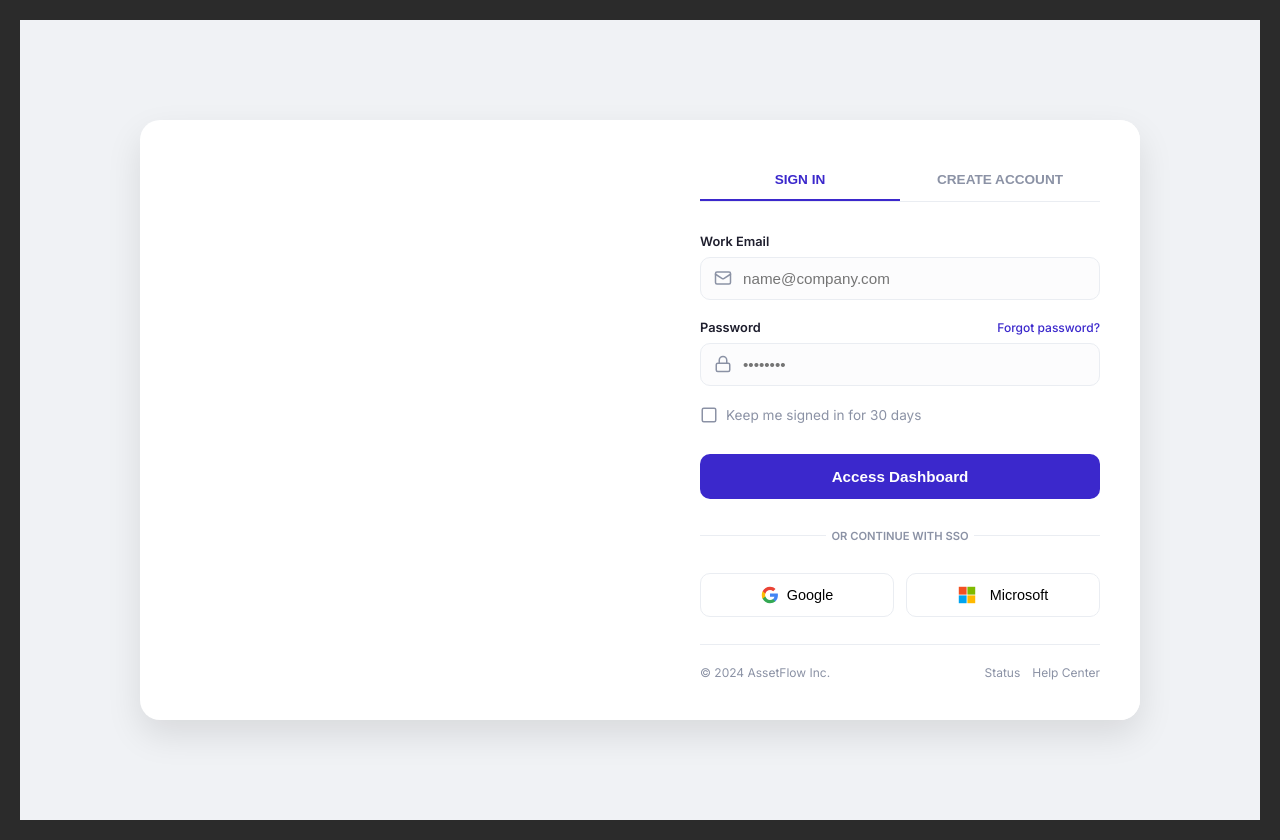
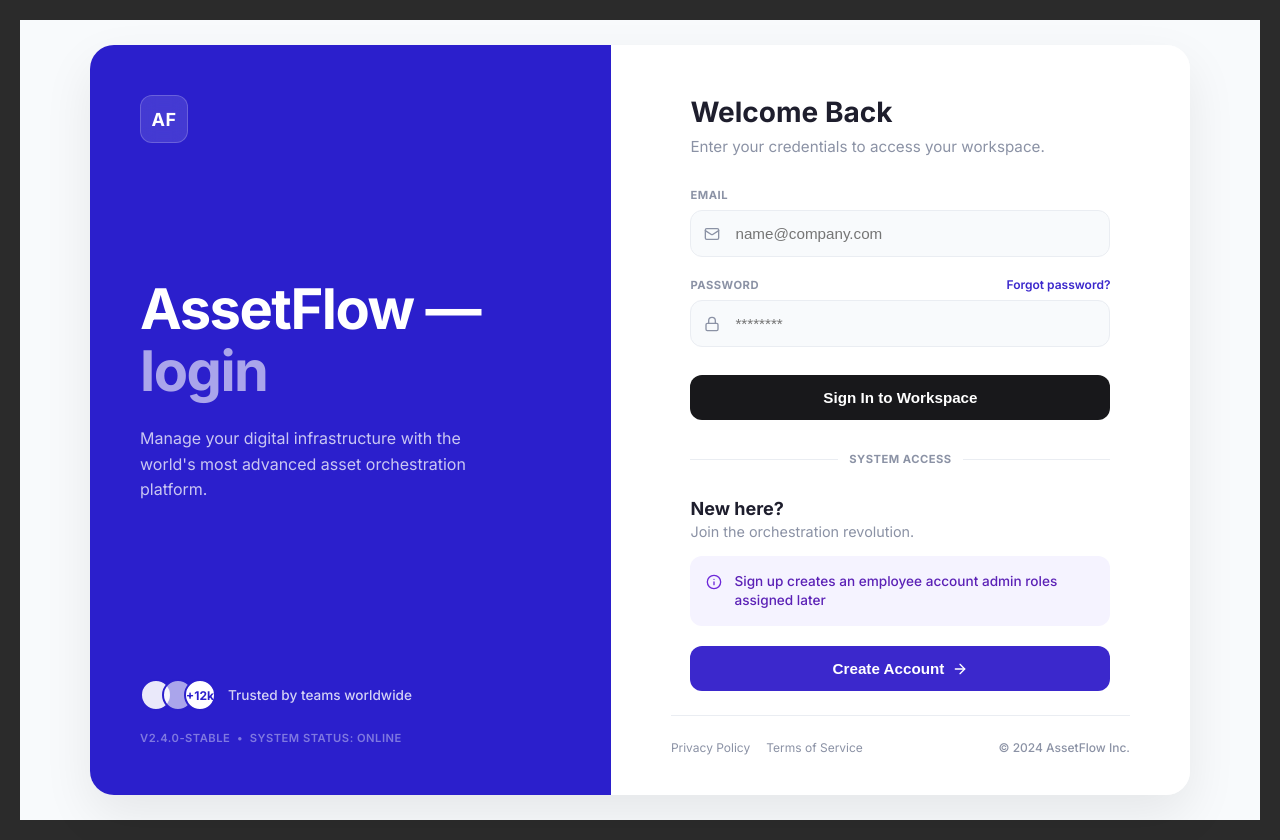
Before and after one commit to saran612/assetflow, a React app in the folder frontend/: page / in a window 1280 px wide. Built offline with nearby package versions, Linux system fonts and the light colour scheme; the HTML template or start-up script is replaced by a standard one.

Commit message:
feat: implement authentication flow and initial dashboard layout

```diff
--- a/frontend/src/App.css
+++ b/frontend/src/App.css
@@ -500,297 +500,355 @@ body {
   align-items: center;
   width: 100%;
   min-height: 100vh;
-  background-color: #f0f2f5;
+  background-color: #f8fafc;
   padding: 20px;
 }
 
 .login-card {
   display: flex;
-  width: 1000px;
+  width: 1100px;
   max-width: 100%;
-  height: 600px;
+  height: 750px;
   background-color: var(--white);
-  border-radius: 20px;
+  border-radius: 24px;
   overflow: hidden;
-  box-shadow: 0 15px 35px rgba(0, 0, 0, 0.1);
+  box-shadow: 0 20px 50px rgba(0, 0, 0, 0.08);
 }
 
-/* Brand Side */
-.brand-side {
+/* Brand Side - V2 */
+.brand-side-v2 {
   flex: 1.1;
-  background: linear-gradient(135deg, #1e1b4b 0%, #3b28cc 100%);
-  background-image:
-    linear-gradient(rgba(255, 255, 255, 0.04) 1px, transparent 1px),
-    linear-gradient(90deg, rgba(255, 255, 255, 0.04) 1px, transparent 1px);
-  background-size: 24px 24px;
-  padding: 40px;
+  background-color: #2b1fcc; /* Rich deep purple/blue */
+  padding: 50px;
   display: flex;
   flex-direction: column;
   justify-content: space-between;
   color: var(--white);
+  position: relative;
 }
 
-.brand-logo {
-  display: flex;
-  align-items: center;
-  gap: 10px;
-  font-weight: 700;
-  font-size: 1.25rem;
-}
-
-.brand-logo-icon {
-  background-color: rgba(255, 255, 255, 0.2);
-  padding: 6px;
-  border-radius: 8px;
+.logo-badge {
+  width: 48px;
+  height: 48px;
+  background-color: rgba(255, 255, 255, 0.12);
+  backdrop-filter: blur(8px);
+  border: 1px solid rgba(255, 255, 255, 0.2);
+  border-radius: 12px;
   display: flex;
   align-items: center;
   justify-content: center;
+  font-weight: 700;
+  font-size: 1.125rem;
+  letter-spacing: 0.5px;
 }
 
-.brand-content h1 {
-  font-size: 2.25rem;
-  line-height: 1.2;
-  margin-bottom: 20px;
-  font-weight: 700;
-  color: var(--white);
+.brand-content-v2 {
+  margin-top: -40px;
 }
 
-.brand-content p {
-  color: rgba(255, 255, 255, 0.8);
-  font-size: 0.95rem;
-  line-height: 1.6;
+.brand-content-v2 h1 {
+  font-size: 3.5rem;
+  font-weight: 800;
+  line-height: 1.1;
+  margin-bottom: 24px;
+  color: var(--white);
+  letter-spacing: -1.5px;
 }
 
-.brand-stats {
+.brand-content-v2 .fade-text {
+  color: rgba(255, 255, 255, 0.6);
+}
+
+.brand-content-v2 p {
+  color: rgba(255, 255, 255, 0.75);
+  font-size: 1rem;
+  line-height: 1.6;
+  max-width: 380px;
+}
+
+.brand-footer-v2 {
   display: flex;
+  flex-direction: column;
   gap: 20px;
 }
 
-.stat-pill {
-  background: rgba(255, 255, 255, 0.08);
-  backdrop-filter: blur(8px);
-  border: 1px solid rgba(255, 255, 255, 0.15);
-  padding: 16px 24px;
-  border-radius: 12px;
-  flex: 1;
+.trusted-row {
+  display: flex;
+  align-items: center;
+  gap: 12px;
 }
 
-.stat-pill h3 {
-  font-size: 1.5rem;
-  font-weight: 700;
-  margin-bottom: 4px;
+.avatar-group {
+  display: flex;
+  align-items: center;
 }
 
-.stat-pill p {
-  font-size: 0.75rem;
-  color: rgba(255, 255, 255, 0.6);
+.avatar-circle {
+  width: 32px;
+  height: 32px;
+  border-radius: 50%;
+  background-color: rgba(255, 255, 255, 0.9);
+  border: 2px solid #2b1fcc;
+  margin-right: -10px;
 }
 
-/* Form Side */
-.form-side {
-  flex: 1;
-  padding: 40px;
+.avatar-circle:nth-child(2) {
+  background-color: rgba(255, 255, 255, 0.6);
+}
+
+.avatar-circle.count {
+  background-color: #ffffff;
+  color: #2b1fcc;
+  font-size: 0.75rem;
+  font-weight: 700;
+  display: flex;
+  align-items: center;
+  justify-content: center;
+  margin-right: 0;
+}
+
+.trusted-row span {
+  font-size: 0.85rem;
+  color: rgba(255, 255, 255, 0.8);
+  font-weight: 500;
+}
+
+.system-status {
+  font-size: 0.7rem;
+  color: rgba(255, 255, 255, 0.4);
+  font-weight: 600;
+  letter-spacing: 0.5px;
+}
+
+/* Form Side - V2 */
+.form-side-v2 {
+  flex: 1.2;
+  padding: 50px 60px;
   display: flex;
   flex-direction: column;
   justify-content: space-between;
   background-color: var(--white);
 }
 
-.tab-headers {
+.form-container-v2 {
   display: flex;
-  border-bottom: 1px solid var(--border-color);
-  margin-bottom: 24px;
+  flex-direction: column;
+  flex: 1;
+  justify-content: center;
+  max-width: 420px;
+  width: 100%;
+  margin: 0 auto;
 }
 
-.tab-btn {
-  flex: 1;
-  background: none;
-  border: none;
-  padding: 12px;
-  font-size: 0.85rem;
-  font-weight: 600;
-  color: var(--text-muted);
-  cursor: pointer;
-  outline: none;
-  transition: all 0.2s;
-  border-bottom: 2px solid transparent;
+.welcome-header {
+  margin-bottom: 32px;
 }
 
-.tab-btn.active {
-  color: var(--primary-color);
-  border-bottom: 2px solid var(--primary-color);
+.welcome-header h2 {
+  font-size: 1.75rem;
+  font-weight: 700;
+  color: var(--text-main);
+  margin-bottom: 8px;
 }
 
-.auth-form {
+.welcome-header p {
+  color: var(--text-muted);
+  font-size: 0.95rem;
+}
+
+.auth-form-v2 {
   display: flex;
   flex-direction: column;
   gap: 20px;
-  flex: 1;
-  justify-content: center;
 }
 
-.input-group {
+.input-group-v2 {
   display: flex;
   flex-direction: column;
   gap: 8px;
 }
 
-.input-group label {
-  font-size: 0.8rem;
-  font-weight: 600;
-  color: var(--text-main);
+.input-group-v2 label {
+  font-size: 0.7rem;
+  font-weight: 700;
+  color: var(--text-muted);
+  letter-spacing: 0.5px;
 }
 
-.label-row {
+.label-row-v2 {
   display: flex;
   justify-content: space-between;
   align-items: center;
 }
 
-.forgot-link {
+.forgot-link-v2 {
   font-size: 0.75rem;
   color: var(--primary-color);
   text-decoration: none;
-  font-weight: 500;
+  font-weight: 600;
 }
 
-.forgot-link:hover {
+.forgot-link-v2:hover {
   text-decoration: underline;
 }
 
-.input-field-wrapper {
+.input-wrapper-v2 {
   position: relative;
   display: flex;
   align-items: center;
 }
 
-.input-icon {
+.input-icon-v2 {
   position: absolute;
   left: 14px;
   color: var(--text-muted);
 }
 
-.input-field-wrapper input {
+.input-wrapper-v2 input {
   width: 100%;
-  padding: 12px 14px 12px 42px;
+  padding: 14px 16px 14px 44px;
   border: 1px solid var(--border-color);
-  border-radius: 10px;
+  border-radius: 12px;
   outline: none;
   font-size: 0.95rem;
-  transition: border-color 0.2s;
-  background-color: #fcfcfd;
+  transition: all 0.2s;
+  background-color: #f8fafc;
 }
 
-.input-field-wrapper input:focus {
+.input-wrapper-v2 input:focus {
   border-color: var(--primary-color);
+  background-color: var(--white);
+  box-shadow: 0 0 0 3px rgba(59, 40, 204, 0.15);
 }
 
-.remember-me-row {
-  display: flex;
-  align-items: center;
-  gap: 8px;
-  font-size: 0.85rem;
-  color: var(--text-muted);
-  cursor: pointer;
-  user-select: none;
-}
-
-.checkbox-icon {
-  color: var(--text-muted);
-}
-
-.checkbox-icon.checked {
-  color: var(--primary-color);
-}
-
-.submit-btn {
-  background-color: var(--primary-color);
+.signin-btn-v2 {
+  background-color: #18181b; /* Dark charcoal/black */
   color: var(--white);
   border: none;
   padding: 14px;
-  border-radius: 10px;
+  border-radius: 12px;
   font-weight: 600;
   cursor: pointer;
   transition: background-color 0.2s;
   font-size: 0.95rem;
-  margin-top: 10px;
+  margin-top: 8px;
 }
 
-.submit-btn:hover {
-  background-color: #2b18aa;
+.signin-btn-v2:hover {
+  background-color: #09090b;
 }
 
-.sso-divider {
+/* Divider V2 */
+.divider-v2 {
   display: flex;
   align-items: center;
   text-align: center;
   color: var(--text-muted);
   font-size: 0.7rem;
-  font-weight: 600;
-  margin: 10px 0;
+  font-weight: 700;
+  margin: 32px 0;
+  letter-spacing: 0.5px;
 }
 
-.sso-divider::before,
-.sso-divider::after {
+.divider-v2::before,
+.divider-v2::after {
   content: '';
   flex: 1;
   border-bottom: 1px solid var(--border-color);
 }
 
-.sso-divider:not(:empty)::before {
-  margin-right: .5em;
+.divider-v2:not(:empty)::before {
+  margin-right: 1em;
 }
 
-.sso-divider:not(:empty)::after {
-  margin-left: .5em;
+.divider-v2:not(:empty)::after {
+  margin-left: 1em;
 }
 
-.sso-buttons {
-  display: flex;
-  gap: 12px;
+/* Signup Section - V2 */
+.signup-section-v2 h3 {
+  font-size: 1.125rem;
+  font-weight: 700;
+  color: var(--text-main);
+  margin-bottom: 4px;
 }
 
-.sso-btn {
-  flex: 1;
+.signup-section-v2 p {
+  color: var(--text-muted);
+  font-size: 0.9rem;
+  margin-bottom: 16px;
+}
+
+.info-box-v2 {
+  display: flex;
+  align-items: flex-start;
+  gap: 12px;
+  padding: 16px;
+  background-color: #f5f3ff;
+  border-radius: 12px;
+  margin-bottom: 20px;
+}
+
+.info-icon-v2 {
+  color: #6d28d9;
+  flex-shrink: 0;
+  margin-top: 2px;
+}
+
+.info-box-v2 span {
+  font-size: 0.85rem;
+  color: #5b21b6;
+  line-height: 1.4;
+  font-weight: 500;
+}
+
+.create-account-btn-v2 {
   display: flex;
   align-items: center;
   justify-content: center;
   gap: 8px;
-  padding: 12px;
-  border: 1px solid var(--border-color);
-  border-radius: 10px;
-  background-color: var(--white);
-  font-weight: 500;
-  font-size: 0.9rem;
+  width: 100%;
+  background-color: #3b28cc; /* Purple */
+  color: var(--white);
+  border: none;
+  padding: 14px;
+  border-radius: 12px;
+  font-weight: 600;
   cursor: pointer;
   transition: background-color 0.2s;
+  font-size: 0.95rem;
 }
 
-.sso-btn:hover {
-  background-color: var(--bg-color);
+.create-account-btn-v2:hover {
+  background-color: #2b18aa;
 }
 
-.form-footer {
+/* Footer - V2 */
+.footer-v2 {
   display: flex;
   justify-content: space-between;
   align-items: center;
   font-size: 0.75rem;
   color: var(--text-muted);
   border-top: 1px solid var(--border-color);
-  padding-top: 20px;
-  margin-top: 20px;
+  padding-top: 24px;
+  margin-top: 24px;
 }
 
-.footer-links {
+.footer-links-v2 {
   display: flex;
-  gap: 12px;
+  gap: 16px;
 }
 
-.footer-links a {
+.footer-links-v2 a {
   color: var(--text-muted);
   text-decoration: none;
 }
 
-.footer-links a:hover {
+.footer-links-v2 a:hover {
   text-decoration: underline;
 }
+
+.copyright-v2 {
+  font-weight: 500;
+}
--- a/frontend/src/App.jsx
+++ b/frontend/src/App.jsx
@@ -4,20 +4,17 @@ import {
   LayoutDashboard, Users, Box, Network, CalendarCheck,
   Wrench, ClipboardCheck, BarChart2, AlertTriangle,
   Laptop, Building2, Car, TrendingUp, Mail, Lock,
-  CheckSquare, Square
+  CheckSquare, Square, Info, ArrowRight
 } from 'lucide-react';
 import './App.css';
 
 function App() {
   const [isLoggedIn, setIsLoggedIn] = useState(false);
-  const [isSignUp, setIsSignUp] = useState(false);
   const [email, setEmail] = useState('');
   const [password, setPassword] = useState('');
-  const [rememberMe, setRememberMe] = useState(false);
 
   const handleLogin = (e) => {
     e.preventDefault();
-    // Simulate login
     setIsLoggedIn(true);
   };
 
@@ -26,59 +23,49 @@ function App() {
       <div className="login-wrapper">
         <div className="login-card">
           {/* Brand/Promo Side */}
-          <div className="brand-side">
-            <div className="brand-header">
-              <div className="brand-logo">
-                <div className="brand-logo-icon">
-                  <TrendingUp size={24} />
-                </div>
-                <span>AssetFlow</span>
-              </div>
+          <div className="brand-side-v2">
+            <div className="brand-header-v2">
+              <div className="logo-badge">AF</div>
             </div>
 
-            <div className="brand-content">
-              <h1>Enterprise Asset & Resource Management Simplified</h1>
+            <div className="brand-content-v2">
+              <h1>
+                AssetFlow —<br />
+                <span className="fade-text">login</span>
+              </h1>
               <p>
-                Optimize your workspace, track critical inventory, and empower your workforce with our industry-leading resource orchestration platform.
+                Manage your digital infrastructure with the world's most advanced asset orchestration platform.
               </p>
             </div>
 
-            <div className="brand-stats">
-              <div className="stat-pill">
-                <h3>99.9%</h3>
-                <p>System Uptime</p>
+            <div className="brand-footer-v2">
+              <div className="trusted-row">
+                <div className="avatar-group">
+                  <div className="avatar-circle"></div>
+                  <div className="avatar-circle"></div>
+                  <div className="avatar-circle count">+12k</div>
                 </div>
-              <div className="stat-pill">
-                <h3>12k+</h3>
-                <p>Assets Managed</p>
+                <span>Trusted by teams worldwide</span>
+              </div>
+              <div className="system-status">
+                V2.4.0-STABLE &nbsp;•&nbsp; SYSTEM STATUS: ONLINE
               </div>
             </div>
           </div>
 
           {/* Form Side */}
-          <div className="form-side">
-            <div className="tab-headers">
-              <button
-                className={`tab-btn ${!isSignUp ? 'active' : ''}`}
-                onClick={() => setIsSignUp(false)}
-              >
-                SIGN IN
-              </button>
-              <button
-                className={`tab-btn ${isSignUp ? 'active' : ''}`}
-                onClick={() => setIsSignUp(true)}
-              >
-                CREATE ACCOUNT
-              </button>
+          <div className="form-side-v2">
+            <div className="form-container-v2">
+              <div className="welcome-header">
+                <h2>Welcome Back</h2>
+                <p>Enter your credentials to access your workspace.</p>
               </div>
 
-            <form onSubmit={handleLogin} className="auth-form">
-              {!isSignUp ? (
-                <>
-                  <div className="input-group">
-                    <label>Work Email</label>
-                    <div className="input-field-wrapper">
-                      <Mail className="input-icon" size={18} />
+              <form onSubmit={handleLogin} className="auth-form-v2">
+                <div className="input-group-v2">
+                  <label>EMAIL</label>
+                  <div className="input-wrapper-v2">
+                    <Mail className="input-icon-v2" size={16} />
                     <input
                       type="email"
                       placeholder="name@company.com"
@@ -89,16 +76,16 @@ function App() {
                   </div>
                 </div>
 
-                  <div className="input-group">
-                    <div className="label-row">
-                      <label>Password</label>
-                      <a href="#" className="forgot-link">Forgot password?</a>
+                <div className="input-group-v2">
+                  <div className="label-row-v2">
+                    <label>PASSWORD</label>
+                    <a href="#" className="forgot-link-v2">Forgot password?</a>
                   </div>
-                    <div className="input-field-wrapper">
-                      <Lock className="input-icon" size={18} />
+                  <div className="input-wrapper-v2">
+                    <Lock className="input-icon-v2" size={16} />
                     <input
                       type="password"
-                        placeholder="••••••••"
+                      placeholder="********"
                       required
                       value={password}
                       onChange={(e) => setPassword(e.target.value)}
@@ -106,83 +93,36 @@ function App() {
                   </div>
                 </div>
 
-                  <div className="remember-me-row" onClick={() => setRememberMe(!rememberMe)}>
-                    {rememberMe ? (
-                      <CheckSquare className="checkbox-icon checked" size={18} />
-                    ) : (
-                      <Square className="checkbox-icon" size={18} />
-                    )}
-                    <span>Keep me signed in for 30 days</span>
+                <button type="submit" className="signin-btn-v2">
+                  Sign In to Workspace
+                </button>
+              </form>
+
+              <div className="divider-v2">
+                <span>SYSTEM ACCESS</span>
               </div>
 
-                  <button type="submit" className="submit-btn">
-                    Access Dashboard
+              <div className="signup-section-v2">
+                <h3>New here?</h3>
+                <p>Join the orchestration revolution.</p>
+
+                <div className="info-box-v2">
+                  <Info size={16} className="info-icon-v2" />
+                  <span>Sign up creates an employee account admin roles assigned later</span>
+                </div>
+
+                <button type="button" className="create-account-btn-v2">
+                  Create Account <ArrowRight size={16} />
                 </button>
-                </>
-              ) : (
-                <>
-                  <div className="input-group">
-                    <label>Full Name</label>
-                    <div className="input-field-wrapper">
-                      <Users className="input-icon" size={18} />
-                      <input type="text" placeholder="John Doe" required />
               </div>
             </div>
 
-                  <div className="input-group">
-                    <label>Work Email</label>
-                    <div className="input-field-wrapper">
-                      <Mail className="input-icon" size={18} />
-                      <input type="email" placeholder="name@company.com" required />
+            <footer className="footer-v2">
+              <div className="footer-links-v2">
+                <a href="#">Privacy Policy</a>
+                <a href="#">Terms of Service</a>
               </div>
-                  </div>
-
-                  <div className="input-group">
-                    <label>Password</label>
-                    <div className="input-field-wrapper">
-                      <Lock className="input-icon" size={18} />
-                      <input type="password" placeholder="••••••••" required />
-                    </div>
-                  </div>
-
-                  <button type="submit" className="submit-btn">
-                    Create Account
-                  </button>
-                </>
-              )}
-
-              <div className="sso-divider">
-                <span>OR CONTINUE WITH SSO</span>
-              </div>
-
-              <div className="sso-buttons">
-                <button type="button" className="sso-btn">
-                  <svg viewBox="0 0 24 24" width="18" height="18" className="sso-icon">
-                    <path d="M22.56 12.25c0-.78-.07-1.53-.2-2.25H12v4.26h5.92c-.26 1.37-1.04 2.53-2.21 3.31v2.77h3.57c2.08-1.92 3.28-4.74 3.28-8.09z" fill="#4285F4"/>
-                    <path d="M12 23c2.97 0 5.46-.98 7.28-2.66l-3.57-2.77c-.98.66-2.23 1.06-3.71 1.06-2.86 0-5.29-1.93-6.16-4.53H2.18v2.84C3.99 20.53 7.7 23 12 23z" fill="#34A853"/>
-                    <path d="M5.84 14.09c-.22-.66-.35-1.36-.35-2.09s.13-1.43.35-2.09V7.06H2.18C1.43 8.55 1 10.22 1 12s.43 3.45 1.18 4.94l2.85-2.22.81-.63z" fill="#FBBC05"/>
-                    <path d="M12 5.38c1.62 0 3.06.56 4.21 1.64l3.15-3.15C17.45 2.09 14.97 1 12 1 7.7 1 3.99 3.47 2.18 7.06l3.66 2.84c.87-2.6 3.3-4.52 6.16-4.52z" fill="#EA4335"/>
-                  </svg>
-                  Google
-                </button>
-                <button type="button" className="sso-btn">
-                  <svg viewBox="0 0 23 23" width="18" height="18" className="sso-icon" style={{ marginRight: '6px' }}>
-                    <path fill="#F25022" d="M1 1h10v10H1z"/>
-                    <path fill="#7FBA00" d="M12 1h10v10H12z"/>
-                    <path fill="#00A4EF" d="M1 12h10v10H1z"/>
-                    <path fill="#FFB900" d="M12 12h10v10H12z"/>
-                  </svg>
-                  Microsoft
-                </button>
-              </div>
-            </form>
-
-            <footer className="form-footer">
-              <span>© 2024 AssetFlow Inc.</span>
-              <div className="footer-links">
-                <a href="#">Status</a>
-                <a href="#">Help Center</a>
-              </div>
+              <span className="copyright-v2">© 2024 AssetFlow Inc.</span>
             </footer>
           </div>
         </div>
```
Lines whose indentation alone changed are shown as unchanged.
